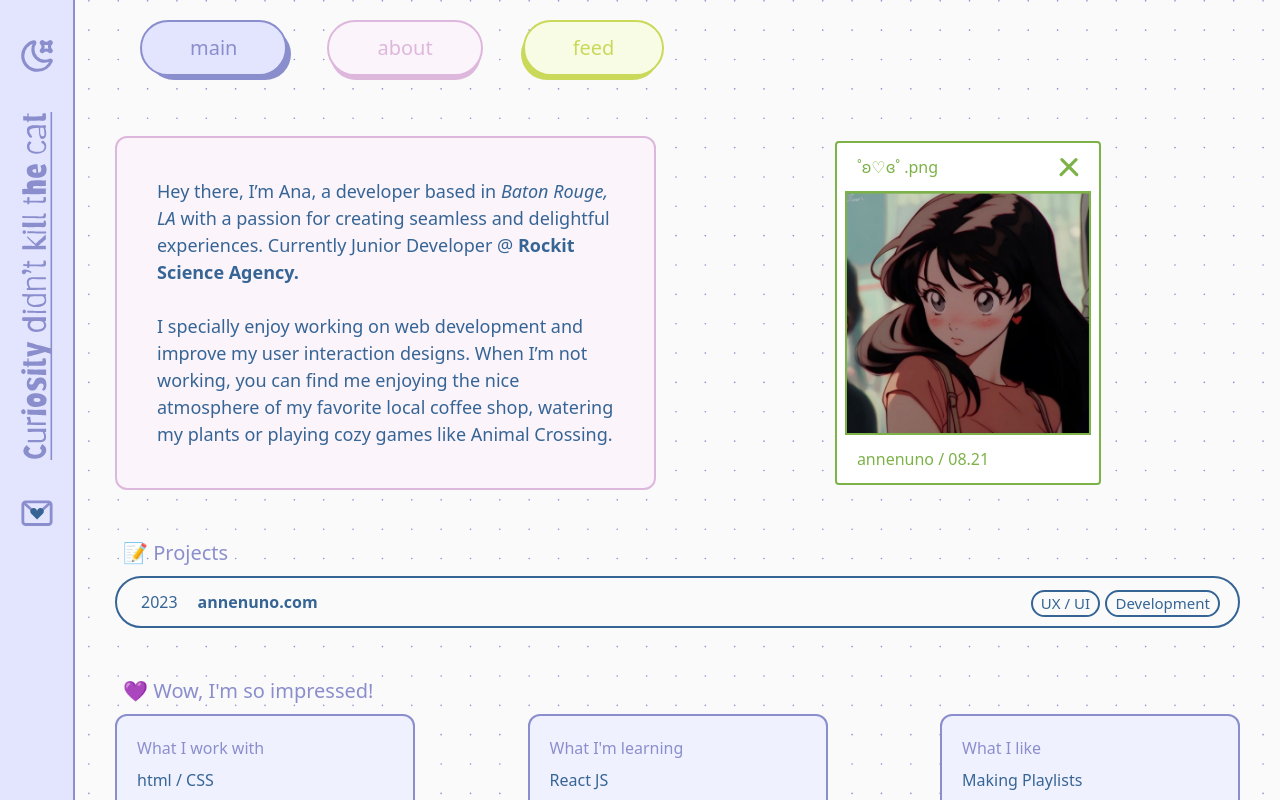
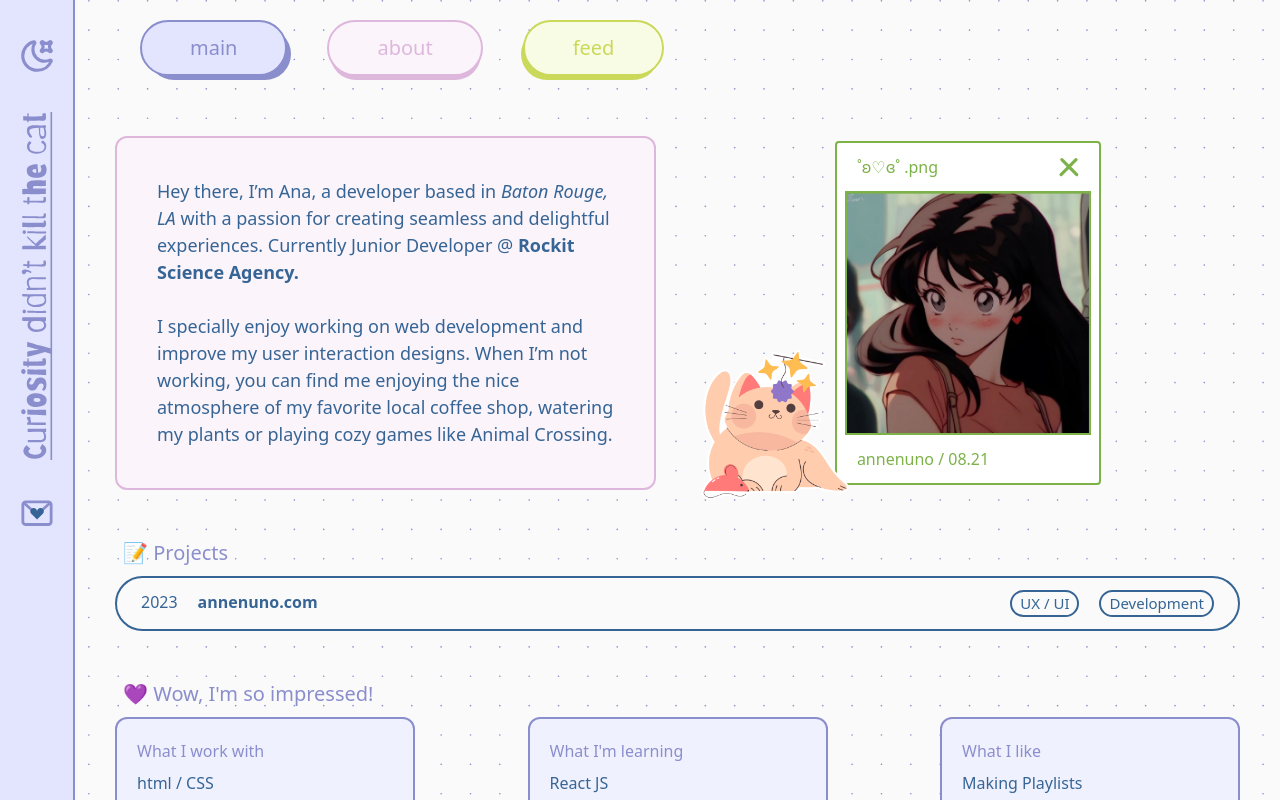
Before and after one commit to annenuno/annenuno.com, a Next.js app in the folder site/: page /about in a window 1280 px wide. Shown: the top 800 px of the page. Built offline with nearby package versions, Linux system fonts and the light colour scheme.

Commit message:
adding and fixing some spline elements

```diff
--- a/site/components/btn/projectbtn.tsx
+++ b/site/components/btn/projectbtn.tsx
@@ -4,15 +4,19 @@ export default function Projectbtn() {
   return (
     <>
       <Link href="/annenuno" className="bg-[#FAFAFA]">
-        <div className="z-10 flex flex-row gap-5 px-6 py-3 border-2 border-[#366595] rounded-full hover:bg-[#E7F3FF]">
+        <div className="z-10 flex flex-row justify-between gap-5 px-6 py-3 border-2 border-[#366595] rounded-full hover:bg-[#E7F3FF]">
+          <div className="flex flex-row gap-5">
             <p>2023</p>
             <p className="font-bold">annenuno.com</p>
-          <p className="absolute right-[180px] px-2 text-[15px] border-2 border-[#366595] rounded-full">
+          </div>
+          <div className="flex flex-row gap-5">
+            <p className="px-2 text-[15px] border-2 border-[#366595] rounded-full">
               UX / UI
             </p>
-          <p className="absolute right-[60px] px-2 text-[15px] border-2 border-[#366595] rounded-full">
+            <p className="px-2 text-[15px] border-2 border-[#366595] rounded-full">
               Development
             </p>
+          </div>
         </div>
       </Link>
     </>
--- a/site/components/cards/large.tsx
+++ b/site/components/cards/large.tsx
@@ -6,7 +6,7 @@ import Spline from "@splinetool/react-spline";
 export default function Small() {
   return (
     <>
-      <div className="-rotate-6 px-2 bg-white border-2 border-[#7A88C9] rounded lg:w-[620px] h-max">
+      <div className="-rotate-6 px-2 bg-[#FAFAFA] border-2 border-[#7A88C9] rounded lg:w-[620px] h-max drop-shadow-lg">
         <div className="flex justify-between p-3 text-[#7A88C9] bold">
           <div>vuelo.png</div>
           <Image
@@ -26,7 +26,8 @@ export default function Small() {
         {/* <Spline scene="https://prod.spline.design/wT8FG4fWG-USE13p/scene.splinecode" /> */}
         {/* <Spline scene="https://prod.spline.design/WcpEoVezwJD7ocv1/scene.splinecode" /> */}
         <div className="w-[600px] h-[500px]">
-          <Spline scene="https://prod.spline.design/HXIUueP2G0KxZJq1/scene.splinecode" />
+          <Spline scene="https://prod.spline.design/wT8FG4fWG-USE13p/scene.splinecode" />
+          {/* <Spline scene="https://prod.spline.design/HXIUueP2G0KxZJq1/scene.splinecode" /> */}
         </div>
         <div className="p-3 text-[#7A88C9]">annenuno / 08.21</div>
       </div>
--- a/site/components/cards/medium.tsx
+++ b/site/components/cards/medium.tsx
@@ -5,7 +5,7 @@ import Spline from "@splinetool/react-spline";
 export default function Medium() {
   return (
     <>
-      <div className="rotate-1 px-2 bg-white border-2 border-[#7A88C9] rounded w-[300px] h-max">
+      <div className="rotate-1 px-2 bg-white border-2 border-[#7A88C9] rounded w-[300px] h-max drop-shadow-lg">
         <div className="flex justify-between p-3 text-[#7A88C9] bold">
           <div>plant-room.png</div>
           <Image
@@ -15,9 +15,10 @@ export default function Medium() {
             alt="Picture of the author"
           />
         </div>
-        <div className="h-auto">
-          <Spline scene="https://prod.spline.design/wT8FG4fWG-USE13p/scene.splinecode" />
+        <div className="w-[280px] h-[350px]">
+          {/* <Spline scene="https://prod.spline.design/wT8FG4fWG-USE13p/scene.splinecode" /> */}
           {/* <Spline scene="https://prod.spline.design/vqV0JsVrsZZDL4gK/scene.splinecode" /> */}
+          <Spline scene="https://prod.spline.design/WcpEoVezwJD7ocv1/scene.splinecode" />
         </div>
         {/* <Image
           src="/plant-room.png"
--- a/site/components/cards/small.tsx
+++ b/site/components/cards/small.tsx
@@ -5,7 +5,7 @@ import Spline from "@splinetool/react-spline";
 export default function Small() {
   return (
     <>
-      <div className="bg-white border-2 border-[#7DB249] rounded w-[266px] h-max rotate-[8deg] px-2">
+      <div className="bg-white border-2 border-[#7DB249] rounded w-[266px] h-max rotate-[8deg] px-2 drop-shadow-lg">
         <div className="flex justify-between p-3 text-[#7DB249] bold">
           <div>˚ʚ♡ɞ˚ .png</div>
           <Image
@@ -15,19 +15,18 @@ export default function Small() {
             alt="Picture of the author"
           />
         </div>
-        {/* https://prod.spline.design/WcpEoVezwJD7ocv1/scene.splinecode */}
-        <div>
-          {/* <Spline scene="https://prod.spline.design/WcpEoVezwJD7ocv1/scene.splinecode" /> */}
-          {/* <Spline scene="https://prod.spline.design/HXIUueP2G0KxZJq1/scene.splinecode" /> */}
+        {/* <div>
+          <Spline scene="https://prod.spline.design/WcpEoVezwJD7ocv1/scene.splinecode" />
+          <Spline scene="https://prod.spline.design/HXIUueP2G0KxZJq1/scene.splinecode" />
           <Spline scene="https://prod.spline.design/vqV0JsVrsZZDL4gK/scene.splinecode" />
-        </div>
-        {/* <Image
+        </div> */}
+        <Image
           src="/ana.png"
           width={500}
           height={500}
           alt="Picture of the author"
           className="border-2 border-[#7DB249] bg-[#7DB249]"
-        /> */}
+        />
         <div className="p-3 text-[#7DB249]">annenuno / 08.21</div>
       </div>
     </>
--- a/site/components/pages/aboutpage.tsx
+++ b/site/components/pages/aboutpage.tsx
@@ -3,6 +3,7 @@ import Projectbtn from "../btn/projectbtn";
 import Description from "../cards/description";
 import Small from "../cards/small";
 import AboutCard from "../cards/aboutCard";
+import Image from "next/image";
 
 export default function About() {
   return (
@@ -12,6 +13,13 @@ export default function About() {
           <div className="basis-3/6 p-10 bg-[#FBF4FB] border-2 border-[#DEB7DC] rounded-xl">
             <Description />
           </div>
+          <Image
+            src="/cat.png"
+            width={150}
+            height={150}
+            alt="cat"
+            className="absolute left-[700px] top-[350px]"
+          />
           <div className="flex justify-center basis-3/6 px-20 m-auto">
             <AboutCard />
           </div>
@@ -20,8 +28,6 @@ export default function About() {
           <div className="text-[20px] text-[#8B8ECD] p-2">📝 Projects</div>
           <div className="flex flex-col gap-3">
             <Projectbtn />
-            {/* <Projectbtn />
-            <Projectbtn /> */}
           </div>
         </div>
         <div className="px-10">
--- a/site/components/pages/main.tsx
+++ b/site/components/pages/main.tsx
@@ -9,33 +9,13 @@ export default function Main() {
         <div className="flex flex-col">
           <div className="flex mx-auto">
             <div>
-              {/* spline */}
-              {/* light bulb */}
-              {/* https://prod.spline.design/vqV0JsVrsZZDL4gK/scene.splinecode */}
-              {/* import Spline from '@splinetool/react-spline';
-
-export default function App() {
-  return (
-    <Spline scene="https://prod.spline.design/vqV0JsVrsZZDL4gK/scene.splinecode" />
-  );
-}
- */}
-
-              {/* moon */}
-              {/* https://prod.spline.design/HXIUueP2G0KxZJq1/scene.splinecode */}
-              {/* import { Application } from '@splinetool/runtime';
-
-const canvas = document.getElementById('canvas3d');
-const app = new Application(canvas);
-app.load('https://prod.spline.design/HXIUueP2G0KxZJq1/scene.splinecode');
- */}
               <Large />
             </div>
             <div className="relative left-[-100px] top-[100px]">
               <Medium />
             </div>
           </div>
-          <div className="relative right-[0px] top-[-100px] mx-auto">
+          <div className="relative right-[-30px] top-[-180px] mx-auto">
             <Small />
           </div>
         </div>
--- a/site/pages/about.tsx
+++ b/site/pages/about.tsx
@@ -42,7 +42,7 @@ function About() {
           </div>
         </div>
       </header>
-      <div className="h-full">
+      <div className="h-full w-autp">
         <div className="flex flex-row">
           <div>
             <Menu />
--- a/site/pages/index.tsx
+++ b/site/pages/index.tsx
@@ -9,10 +9,9 @@ import Image from "next/image";
 
 export default function Home() {
   return (
-    <main className="flex flex-col bg-[#FAFAFA] bg-[url('/bg.svg')] h-auto">
+    <main className="flex flex-col bg-scroll bg-[#FAFAFA] bg-[url('/bg.svg')] h-auto">
       <header className="fixed top-0 left-0 z-[1000] w-[75px] h-screen p-0 border-r-2 border-[#8B8ECD] mb-0 bg-[#E3E5FF]">
-        <div className="overflow-hidden w-full flex items-center justify-center px-4">
-          <div className="flex flex-col justify-around">
+        <div className="overflow-hidden w-full flex items-center flex-col px-4">
           <div>
             <Image
               priority
@@ -44,7 +43,6 @@ export default function Home() {
             />
           </div>
         </div>
-        </div>
       </header>
       <div className="h-full">
         <div className="flex flex-row">
@@ -57,11 +55,6 @@ export default function Home() {
             <Main />
           </div>
         </div>
-        {/* <div className="px-20 py-2 bg-[#FAFAFA]">
-          <div>
-            <Footer />
-          </div>
-        </div> */}
       </div>
     </main>
   );
```
Also changed, not shown: site/public/cat.png (added), 1 other file (tests, documents, lock files or other folders). Lines whose indentation alone changed are shown as unchanged.
